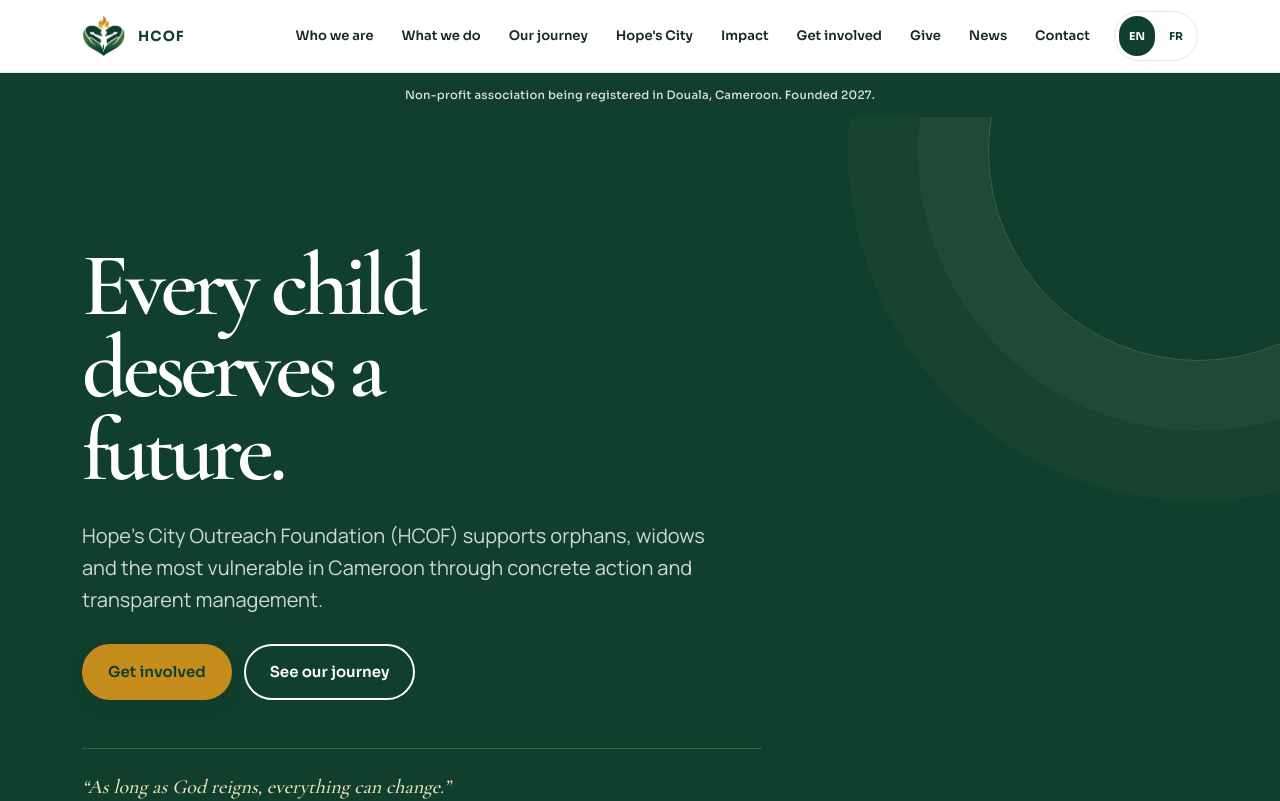
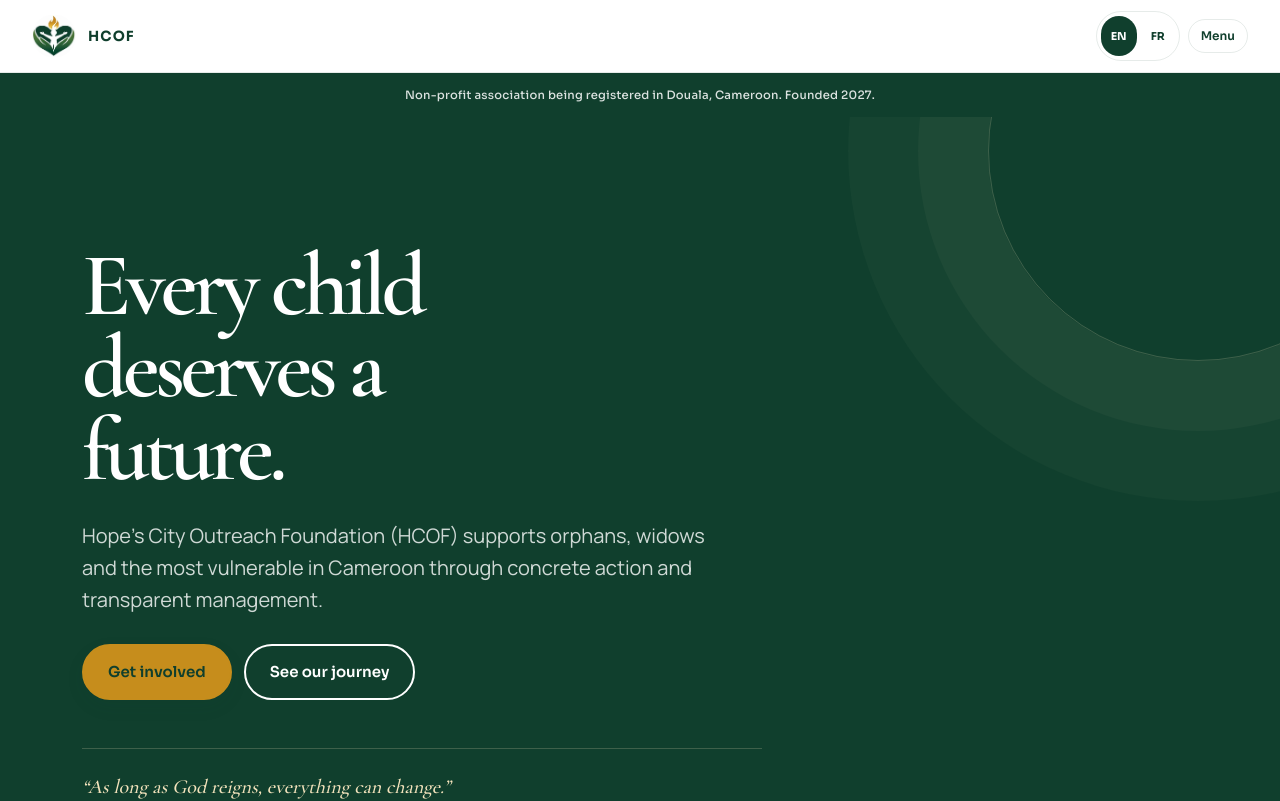
Before and after one commit to ruthel/hcof, a Next.js app: page / in a window 1280 px wide. Shown: the top 801 px of the page. Built offline with nearby package versions, Linux system fonts and the light colour scheme.

Commit message:
Prevent navbar label wrapping

```diff
--- a/components/Navbar.jsx
+++ b/components/Navbar.jsx
@@ -31,7 +31,7 @@ export default function Navbar() {
         key={href}
         href={href}
         aria-current={active ? "page" : undefined}
-        className={`rounded-full px-3 py-2 font-ui text-[0.82rem] font-semibold no-underline transition ${
+        className={`shrink-0 whitespace-nowrap rounded-full px-2.5 py-2 font-ui text-[0.76rem] font-semibold no-underline transition ${
           active
             ? "bg-hcof-gold-soft text-hcof-ink"
             : "text-hcof-text hover:bg-hcof-mist hover:text-hcof-ink"
@@ -44,9 +44,9 @@ export default function Navbar() {
 
   return (
     <header className="sticky top-0 z-40 border-b border-hcof-ink/10 bg-hcof-paper/95 backdrop-blur">
-      <Container className="flex min-h-[72px] items-center gap-3">
+      <Container wide className="flex min-h-[72px] items-center gap-2">
         <Link
-          className="mr-auto flex items-center gap-3 font-ui text-sm font-bold tracking-[0.08em] text-hcof-ink no-underline"
+          className="mr-3 flex shrink-0 items-center gap-3 font-ui text-sm font-bold tracking-[0.08em] text-hcof-ink no-underline"
           href="/"
           aria-label="HCOF"
         >
@@ -60,12 +60,15 @@ export default function Navbar() {
           HCOF
         </Link>
 
-        <nav className="hidden items-center gap-1 xl:flex" aria-label="Main navigation">
+        <nav
+          className="hidden flex-1 items-center justify-center gap-0.5 min-[1350px]:flex"
+          aria-label="Main navigation"
+        >
           {navLinks}
         </nav>
 
         <div
-          className="flex items-center gap-1 rounded-full border border-hcof-ink/10 p-1"
+          className="ml-auto flex shrink-0 items-center gap-1 rounded-full border border-hcof-ink/10 p-1 min-[1350px]:ml-2"
           role="group"
           aria-label={intl.formatMessage({ id: "nav.language" })}
         >
@@ -86,7 +89,7 @@ export default function Navbar() {
           ))}
         </div>
 
-        <details className="relative xl:hidden">
+        <details className="relative min-[1350px]:hidden">
           <summary className="cursor-pointer list-none rounded-full border border-hcof-ink/10 px-3 py-2 font-ui text-xs font-semibold text-hcof-ink">
             {intl.formatMessage({ id: "nav.menu" })}
           </summary>
```
